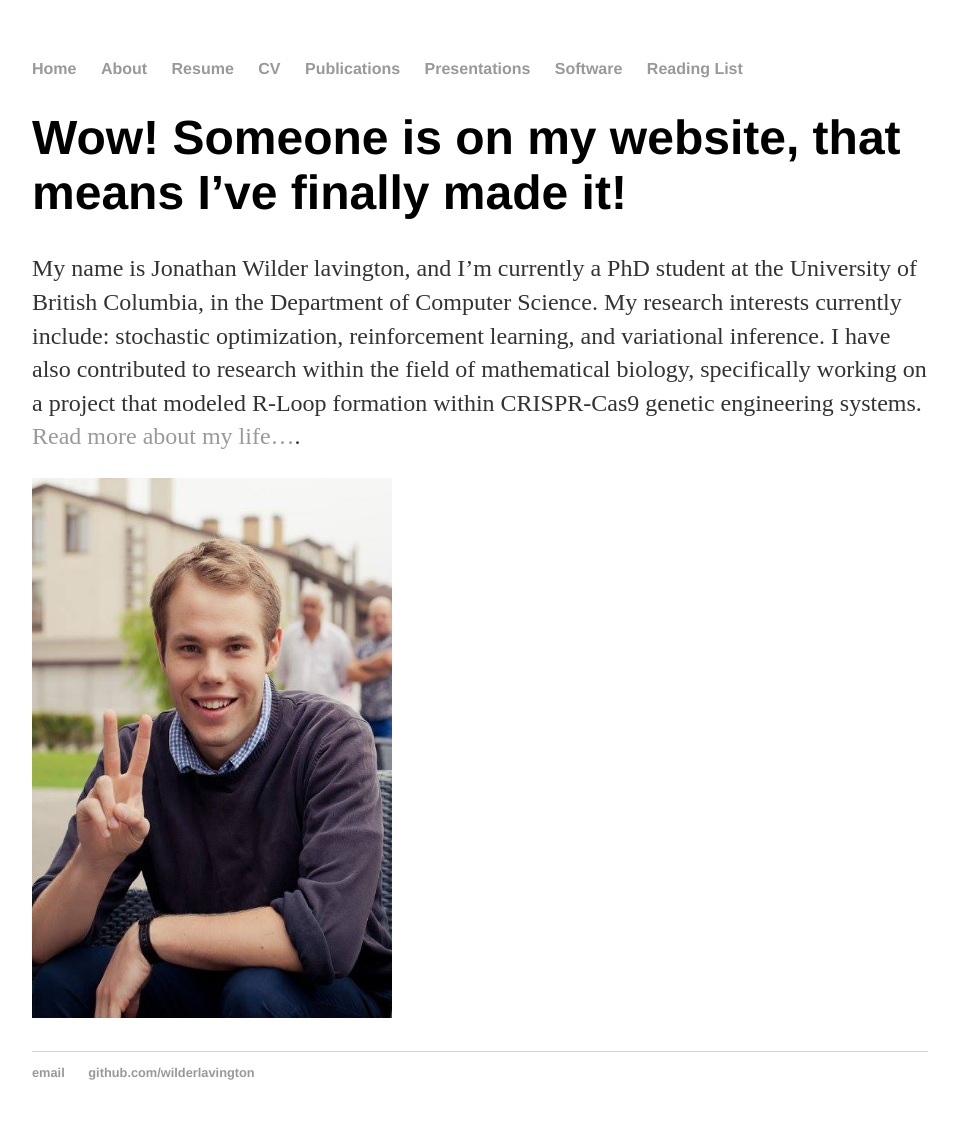
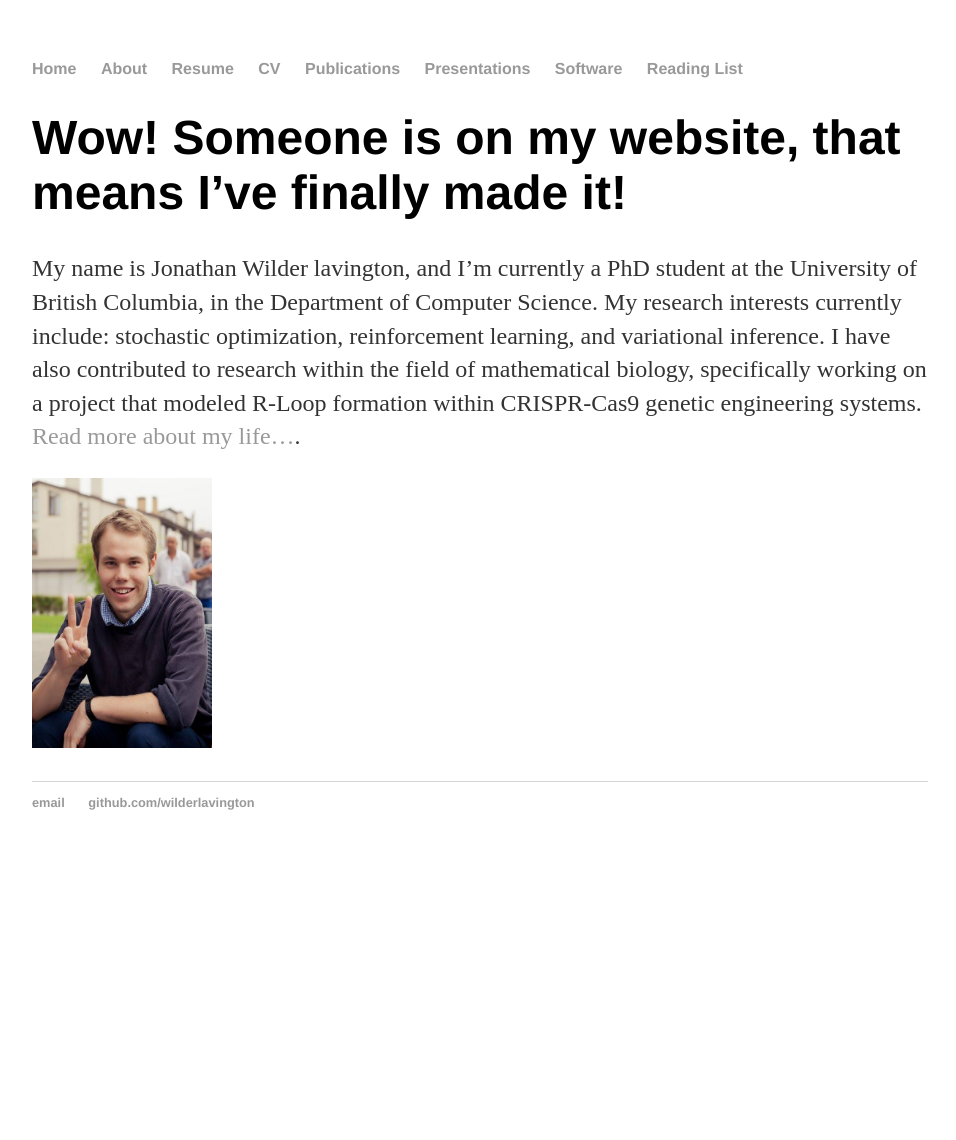
Before and after one commit to WilderLavington/old_web_page, a Jekyll site: the page built from index.md, in a window 1280 px wide. Shown: the whole page, without its empty margins (160-1116 px from the left). Built offline with Jekyll 4.4.1, drawn with Linux system fonts in a browser that asks for light colours; our own code applies the rules of GitHub Pages for plain Markdown files; after the commit the page ends 900 px from its top, so only the background shows below that.

Commit message:
Update index.md

```diff
--- a/index.md
+++ b/index.md
@@ -6,4 +6,4 @@
 biology, specifically working on a project that modeled R-Loop formation within CRISPR-Cas9 genetic engineering systems.
 [Read more about my life...](https://wilderlavington.github.io/about/).
 
-<img src="/assets/profile.png"  width="360" height="540">
+<img src="/assets/profile.png"  width="180" height="270">
```
